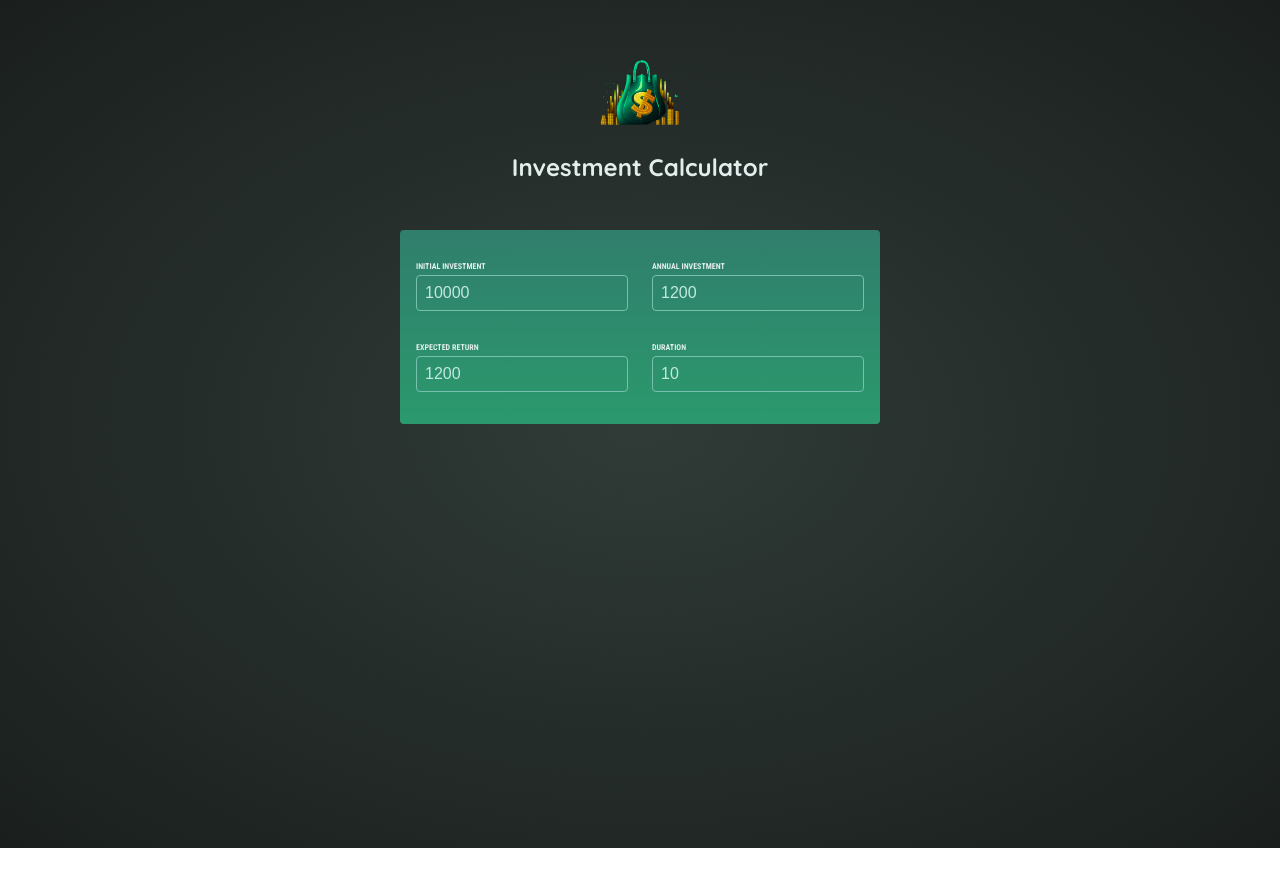
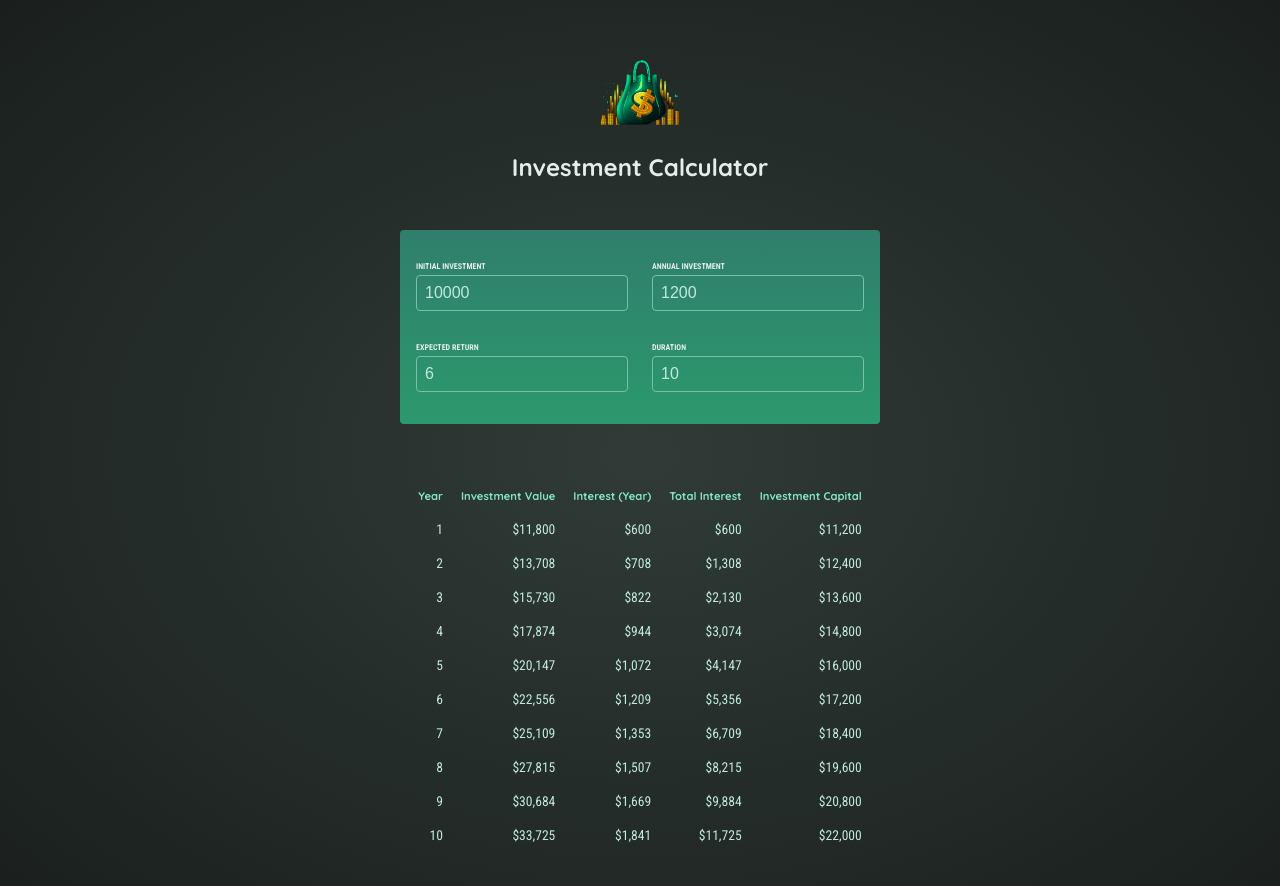
Before and after one commit to austynomilan/financialCalc, a React (Vite) app in the folder finCalc/: page / in a window 1280 px wide. Shown: the top 886 px of the page. Before the commit the page ends 848 px from the top, so only its background shows below. Built offline with nearby package versions, Linux system fonts and the light colour scheme.

Commit message:
Feat: result table and data computed

```diff
--- a/finCalc/src/App.jsx
+++ b/finCalc/src/App.jsx
@@ -1,12 +1,42 @@
-import Header from "./components/header"
-import UserInput from "./components/UserInput"
+import { useState } from 'react';
+import Header from './components/header';
+import UserInput from './components/UserInput';
+import Result from './components/Result';
+
 function App() {
+  const [userInput, setUserInput] = useState({
+    initialInvestment: 10000,
+    annualInvestment: 1200,
+    expectedReturn: 6,
+    duration: 10,
+  });
+
+  const isInputValid = userInput.duration >= 1;
+
+  function handleChange(inputIdentifier, newValue) {
+    setUserInput((prevUserInput) => {
+      return {
+        ...prevUserInput,
+        [inputIdentifier]: +newValue,
+      };
+    });
+  }
+
   return (
     <>
-    <Header />
-   <UserInput />
+      <Header />
+      <UserInput
+        userInput={userInput}
+        setUserInput={setUserInput}
+        onChange={handleChange}
+      />
+      {isInputValid ? (
+        <Result input={userInput} />
+      ) : (
+        <p className='center'>Pls duration must be 1 year or older</p>
+      )}
     </>
-  )
+  );
 }
 
-export default App
+export default App;
--- /dev/null
+++ b/finCalc/src/components/Result.jsx
@@ -0,0 +1,38 @@
+import { calculateInvestmentResults, formatter } from '../util/investment';
+export default function Result({ input }) {
+  const datas = calculateInvestmentResults(input);
+  const initialInvestment =
+    datas[0].valueEndOfYear - datas[0].interest - datas[0].annualInvestment;
+  return (
+    <table id='result'>
+      <thead>
+        <tr>
+          <th>Year</th>
+          <th>Investment Value</th>
+          <th>Interest (Year)</th>
+          <th>Total Interest</th>
+          <th>Investment Capital</th>
+        </tr>
+      </thead>
+      <tbody>
+        {datas.map((data) => {
+          const totalInterest =
+            data.valueEndOfYear -
+            data.annualInvestment * data.year -
+            initialInvestment;
+
+          const totalAmountInvested = data.valueEndOfYear - totalInterest;
+          return (
+            <tr key={data.year}>
+              <td>{data.year}</td>
+              <td>{formatter.format(data.valueEndOfYear)}</td>
+              <td>{formatter.format(data.interest)}</td>
+              <td>{formatter.format(totalInterest)}</td>
+              <td>{formatter.format(totalAmountInvested)}</td>
+            </tr>
+          );
+        })}
+      </tbody>
+    </table>
+  );
+}
--- a/finCalc/src/components/UserInput.jsx
+++ b/finCalc/src/components/UserInput.jsx
@@ -1,21 +1,5 @@
-import { useState } from 'react';
+export default function UserInput({ userInput, onChange }) {
 
-export default function UserInput() {
-  const [userInput, setUserInput] = useState({
-    initialInvestment: 10000,
-    annualInvestment: 1200,
-    expectedReturn: 6,
-    duration: 10,
-  });
-
-  function handleChange(inputIdentifier, newValue) {
-    setUserInput((prevUserInput) => {
-      return {
-        ...prevUserInput,
-        [inputIdentifier]: newValue,
-      };
-    });
-  }
   return (
     <section id='user-input'>
       <div className='input-group'>
@@ -24,9 +8,9 @@ export default function UserInput() {
           <input
             type='number'
             required
-            value={userInput.initialInvestment}
+            value={userInput.initialInvestment  || ''}
             onChange={(event) =>
-              handleChange('initialInvestment', event.target.value)
+              onChange('initialInvestment', event.target.value)
             }
           />
         </p>
@@ -34,10 +18,11 @@ export default function UserInput() {
           <label>Annual Investment</label>
           <input
             type='number'
-            value={userInput.annualInvestment}
+            value={userInput.annualInvestment  || ''}
             required
+            placeholder="Enter a number"
             onChange={(event) =>
-              handleChange('annualInvestment', event.target.value)
+              onChange('annualInvestment', event.target.value)
             }
           />
         </p>
@@ -47,10 +32,10 @@ export default function UserInput() {
           <label>Expected Return</label>
           <input
             type='number'
-            value={userInput.annualInvestment}
+            value={userInput.expectedReturn || ''}
             required
             onChange={(event) =>
-              handleChange('expectedReturn', event.target.value)
+              onChange('expectedReturn', event.target.value)
             }
           />
         </p>
@@ -59,8 +44,8 @@ export default function UserInput() {
           <input
             type='number'
             required
-            value={userInput.duration}
-            onChange={(event) => handleChange('duration', event.target.value)}
+            value={userInput.duration || ''}
+            onChange={(event) => onChange('duration', event.target.value)}
           />
         </p>
       </div>
```
